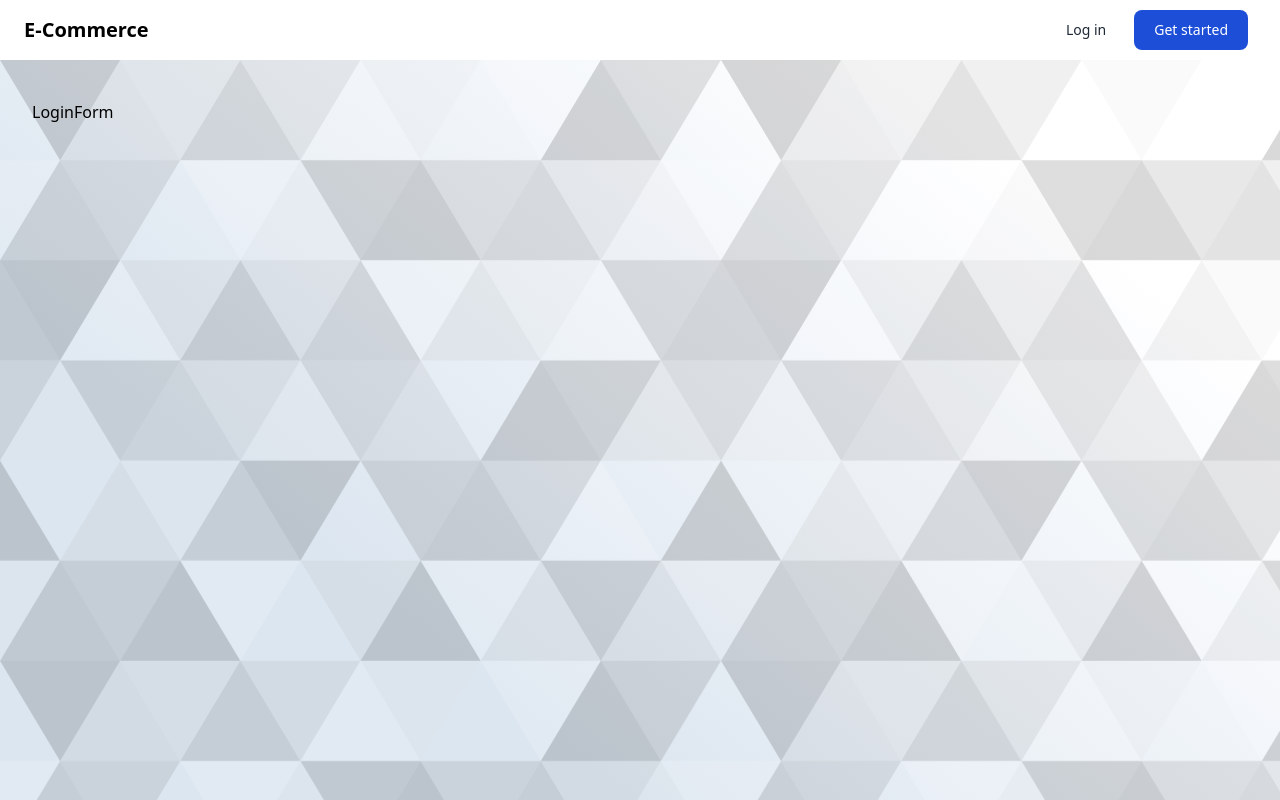
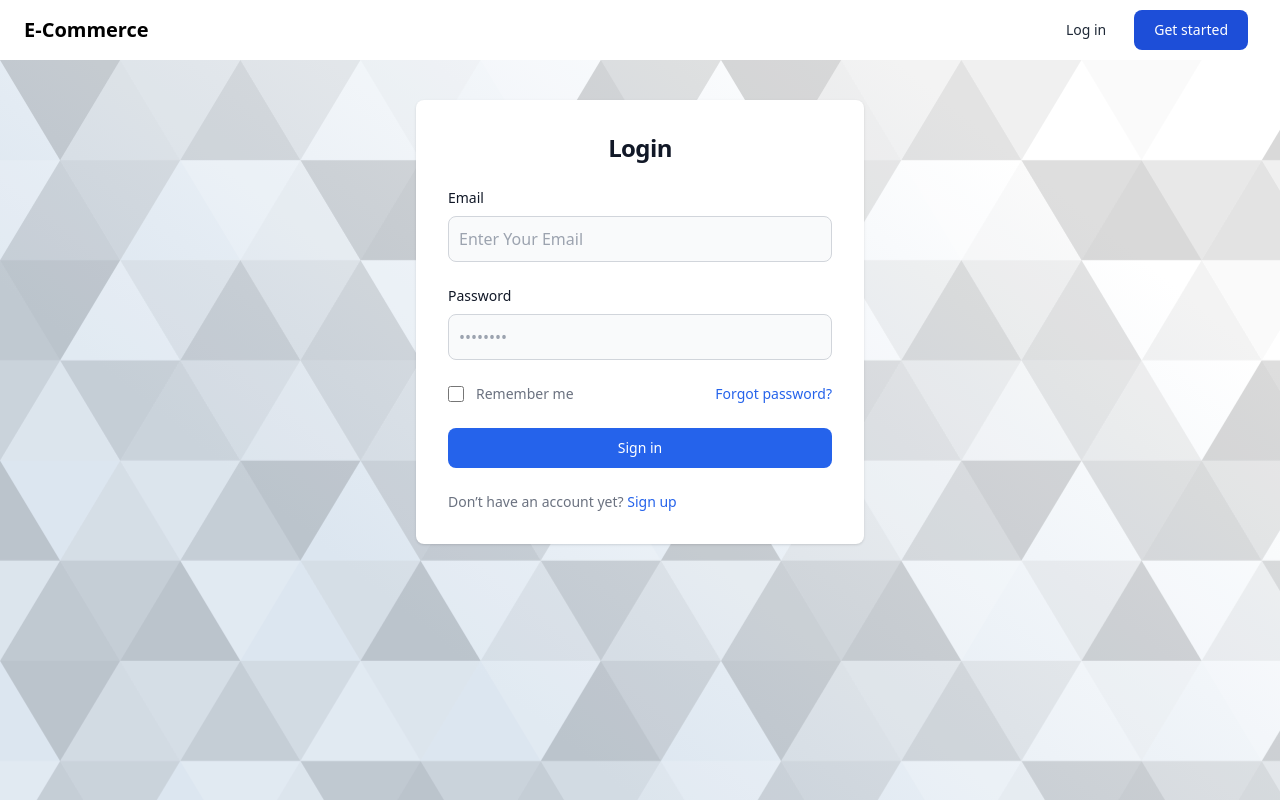
Before and after one commit to anasKhafaga/iti_react, a React (Vite) app: page /login in a window 1280 px wide. Built offline with nearby package versions, Linux system fonts and the light colour scheme.

Commit message:
feat: controlled form added

```diff
--- a/package.json
+++ b/package.json
@@ -10,9 +10,12 @@
     "preview": "vite preview"
   },
   "dependencies": {
+    "@hookform/resolvers": "^3.9.0",
     "react": "^18.3.1",
     "react-dom": "^18.3.1",
-    "react-router-dom": "^5.3.4"
+    "react-hook-form": "^7.52.1",
+    "react-router-dom": "^5.3.4",
+    "zod": "^3.23.8"
   },
   "devDependencies": {
     "@types/react": "^18.3.3",
--- a/src/components/LoginForm.tsx
+++ b/src/components/LoginForm.tsx
@@ -1,5 +1,62 @@
+import { useForm } from 'react-hook-form';
+import { z } from 'zod';
+import { zodResolver } from '@hookform/resolvers/zod'
+
+export interface FormData {
+  email: string;
+  password: string;
+  remember: boolean;
+}
+
+const schema = z.object({
+  email: z.string().email(),
+  password: z.string().regex(new RegExp(/^(?=.*[0-9])(?=.*[a-z])(?=.*[A-Z])(?=.*\W)(?!.* ).{8,16}$/))
+})
+
 export const LoginForm = () => {
+
+  const { register, handleSubmit, formState: { errors } } = useForm<FormData>({ resolver: zodResolver(schema) });
+
+  const handleFormValues = (data: any) => {
+    console.log(data);
+  }
+
   return (
-    <div>LoginForm</div>
+    <div className="iti-flex iti-flex-col iti-items-center iti-justify-center iti-mx-auto  lg:iti-py-0">
+        <div className="iti-w-full iti-bg-white iti-rounded-lg iti-shadow dark:iti-border md:iti-mt-0 sm:iti-max-w-md xl:iti-p-0 dark:iti-bg-gray-800 dark:iti-border-gray-700">
+            <div className="iti-p-6 iti-space-y-4 md:iti-space-y-6 sm:iti-p-8">
+                <h1 className="iti-text-xl iti-font-bold iti-leading-tight iti-tracking-tight iti-text-center iti-text-gray-900 md:iti-text-2xl dark:iti-text-white">
+                    Login
+                </h1>
+                <form onSubmit={handleSubmit(handleFormValues)} className="iti-space-y-4 md:iti-space-y-6" action="#">
+                    <div>
+                        <label htmlFor="email" className="iti-block iti-mb-2 iti-text-sm iti-font-medium iti-text-gray-900 dark:iti-text-white">Email</label>
+                        <input id="email" className="iti-bg-gray-50 iti-border iti-border-gray-300 iti-text-gray-900 iti-rounded-lg focus:iti-ring-blue-600 focus:iti-border-blue-600 iti-block iti-w-full iti-p-2.5 dark:iti-bg-gray-700 dark:iti-border-gray-600 dark:iti-placeholder-gray-400 dark:iti-text-white dark:focus:iti-ring-blue-500 dark:focus:iti-border-blue-500" placeholder="Enter Your Email" {...register('email')} />
+                        {errors.email?.message && <p className="iti-text-red-500 iti-text-xs iti-italic">{errors.email.message}</p>}
+                    </div>
+                    <div>
+                        <label htmlFor="password" className="iti-block iti-mb-2 iti-text-sm iti-font-medium iti-text-gray-900 dark:iti-text-white">Password</label>
+                        <input id="password" type="password" className="iti-bg-gray-50 iti-border iti-border-gray-300 iti-text-gray-900 iti-rounded-lg focus:iti-ring-blue-600 focus:iti-border-blue-600 iti-block iti-w-full iti-p-2.5 dark:iti-bg-gray-700 dark:iti-border-gray-600 dark:iti-placeholder-gray-400 dark:iti-text-white dark:focus:iti-ring-blue-500 dark:focus:iti-border-blue-500" placeholder="••••••••" {...register('password')} />
+                        {errors.password?.message && <p className="iti-text-red-500 iti-text-xs iti-italic">{errors.password.message}</p>}
+                    </div>
+                    <div className="iti-flex iti-items-center iti-justify-between">
+                        <div className="iti-flex iti-items-start">
+                            <div className="iti-flex iti-items-center iti-h-5">
+                              <input id="remember" aria-describedby="remember" type="checkbox" className="iti-w-4 iti-h-4 iti-border iti-border-gray-300 iti-rounded iti-bg-gray-50 focus:iti-ring-3 focus:iti-ring-blue-300 dark:iti-bg-gray-700 dark:iti-border-gray-600 dark:focus:iti-ring-blue-600 dark:iti-ring-offset-gray-800" {...register('remember')} />
+                            </div>
+                            <div className="iti-ml-3 iti-text-sm">
+                              <label htmlFor="remember" className="iti-text-gray-500 dark:iti-text-gray-300">Remember me</label>
+                            </div>
+                        </div>
+                        <a href="#" className="iti-text-sm iti-font-medium iti-text-blue-600 hover:iti-underline dark:iti-text-blue-500">Forgot password?</a>
+                    </div>
+                    <button type="submit" className="iti-w-full iti-text-white iti-bg-blue-600 hover:iti-bg-blue-700 focus:iti-ring-4 focus:iti-outline-none focus:iti-ring-blue-300 iti-font-medium iti-rounded-lg iti-text-sm iti-px-5 iti-py-2.5 iti-text-center dark:iti-bg-blue-600 dark:hover:iti-bg-blue-700 dark:focus:iti-ring-blue-800">Sign in</button>
+                    <p className="iti-text-sm iti-font-light iti-text-gray-500 dark:iti-text-gray-400">
+                        Don’t have an account yet? <a href="#" className="iti-font-medium iti-text-blue-600 hover:iti-underline dark:iti-text-blue-500">Sign up</a>
+                    </p>
+                </form>
+            </div>
+        </div>
+    </div>
   )
 }
```
Also changed, not shown: 1 other file (tests, documents, lock files or other folders).
